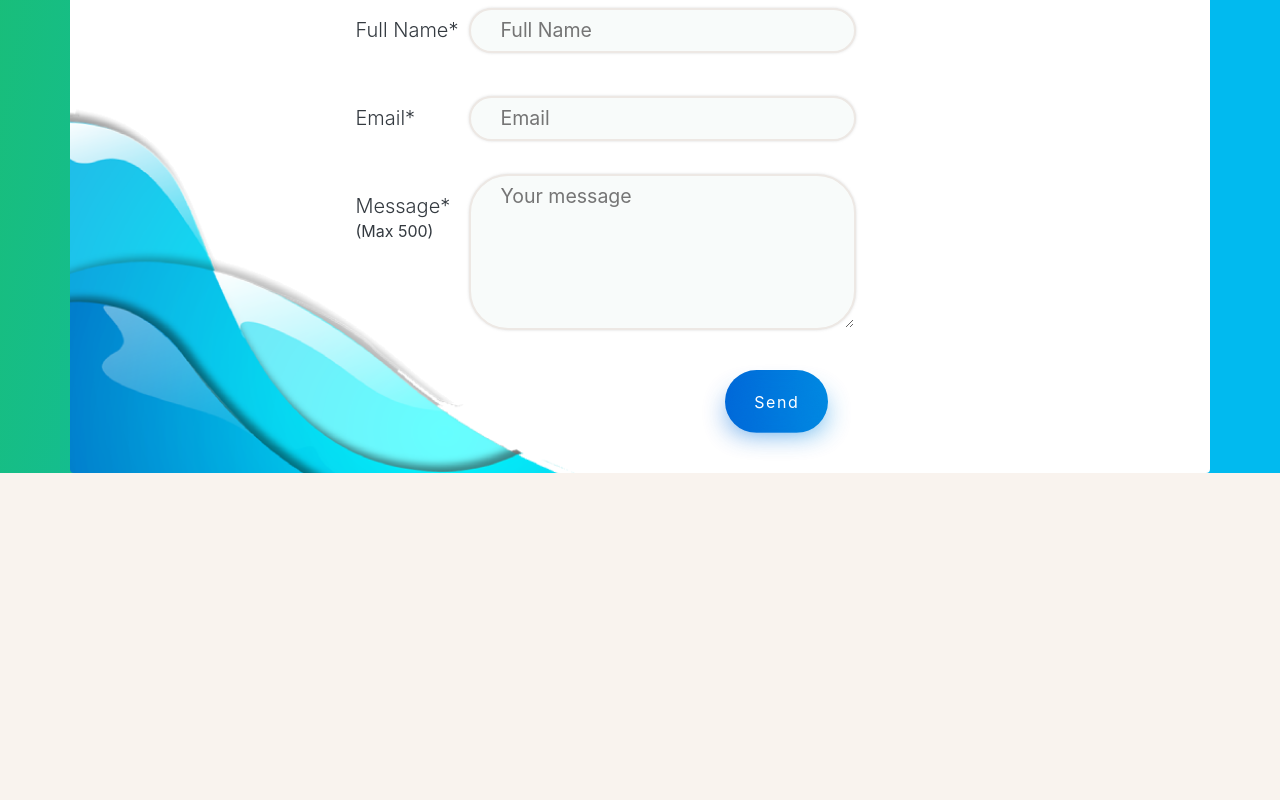
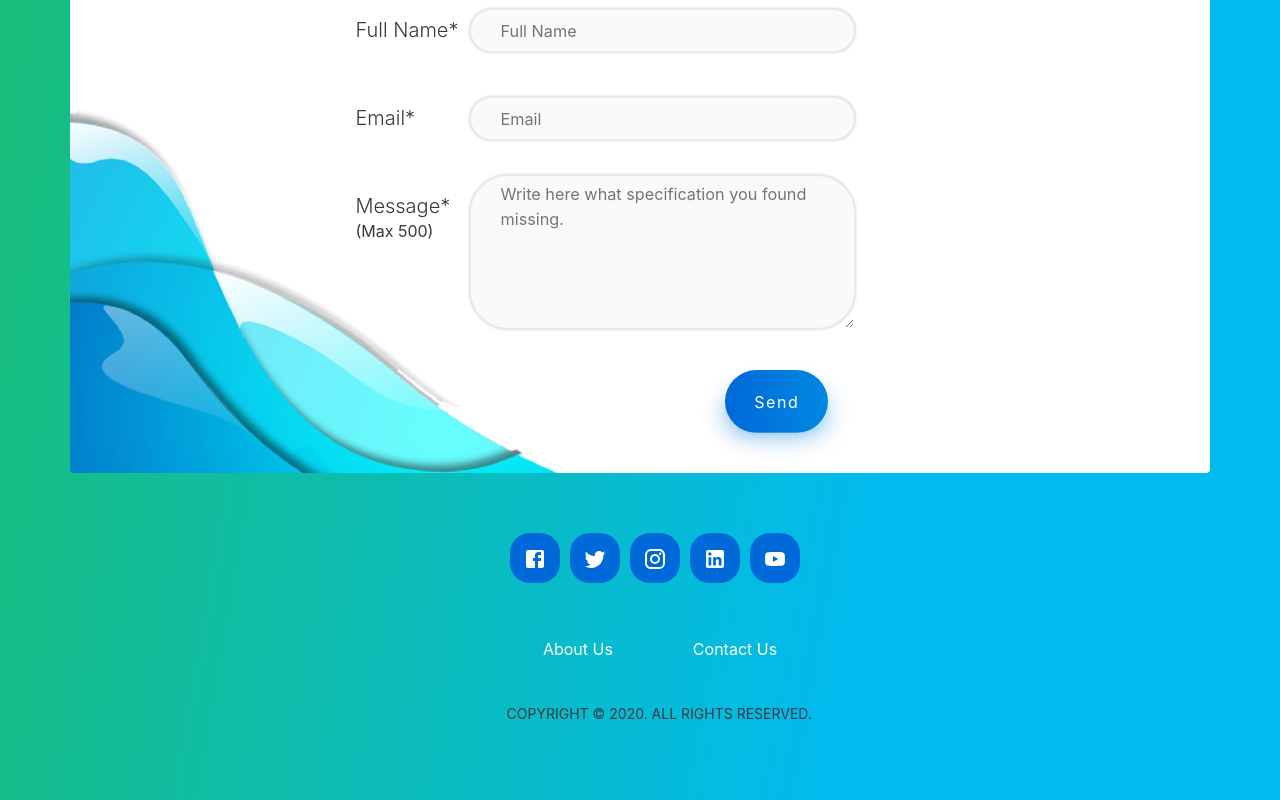
Before and after one commit to jnd-lb/smartZone-Frontend, a React (Create React App) app: page / in a window 1280 px wide. Shown: the part 1702-2502 px from the top of the page. Before the commit the page ends 2175 px from the top, so only its background shows below. Built offline with nearby package versions, Linux system fonts and the light colour scheme.

Commit message:
landing page

```diff
--- a/src/components/contactUs/contactUs.js
+++ b/src/components/contactUs/contactUs.js
@@ -5,36 +5,32 @@ function contactUs (props) {
     return (
       <section className={cx("container", "rounded-bottom", Classes.container)}>
         <div className={cx(Classes.formWrapper)}>
-            <form id="form" method="post" name="emailform" action="email.php">
+            <form id="form" method="post" name="emailform" action="">
                   <h3 className={cx(Classes.formTitle)}>Contact Us</h3>
                   <h6 className={cx(Classes.formUndertitle)}>Couldn't find what you are looking for?<br className={cx(Classes.break)} ></br> Contact us through this form. We are looking forward to hearing from you.</h6>
                   <p className={cx(Classes.required)}>Fields marked "*" are required.</p>
                 <div className={cx(Classes.formInputMax)}>
                   <h5 className={cx(Classes.formText)}>Full Name*</h5>
                   <div className={cx(Classes.formInputWrapper, Classes.flexboxLeft)}>
-                    {/* <i className={cx(Classes.uil, Clasess.uil-at)}></i> */}
-                    <input className={cx(Classes.formInput)} id="name" name="name" type="text" placeholder="Full Name" aria-label="" required/>
+                    <input className={cx(Classes.formInput)} id="name" name="name" type="text" placeholder="Full Name" aria-label="" required />
                 </div>
                 </div>
                 <div className={cx(Classes.formInputMax)}>
                   <h5 className={cx(Classes.formText)}>Email*</h5>
                   <div className={cx(Classes.formInputWrapper, Classes.flexboxLeft)}>
-                    {/* <i className={cx(Classes.uil, Clasess.uil-at)}></i> */}
                     <input className={cx(Classes.formInput)} id="email" name="email" type="email" placeholder="Email" aria-label="" required/>
                   </div>
                 </div>
                 <div className={cx(Classes.formInputMax)}>
                   <h5 className={cx(Classes.formText)}>Message* <small>(Max 500)</small></h5>
                   <div id="textarea" className={cx(Classes.formInputWrapper, Classes.flexboxLeftStart)}>
-                    {/* <i className={cx(Classes.uil, uil-comment-dots)}></i> */}
-                    <textarea className={cx(Classes.formInput)} id="message" name="message" placeholder="Your message" maxlength="500" aria-label="" required></textarea>
+                    <textarea className={cx(Classes.formInput)} id="message" name="message" placeholder="Write here what specification you found missing." maxlength="500" aria-label="" required></textarea>
                   </div>
                  </div>
                  <div className={cx(Classes.formInputMax, Classes.flexboxLeft)}>
                   <div className={cx(Classes.buttonWrapper)}>
                      <button id="form-button" type="submit" className={cx(Classes.button, Classes.btnPrimary)}>
-                    {/*<i className={cx(Classes.uil uil-envelope-heart"></i>*/}
-                    Send
+                      Send
                     <div className={cx(Classes.btnSecondary)}></div>
                     </button>
                    </div>
--- a/src/components/contactUs/contactUs.module.css
+++ b/src/components/contactUs/contactUs.module.css
@@ -56,6 +56,9 @@ textarea::-webkit-scrollbar {
 textarea::-webkit-scrollbar-thumb {
     border-radius: 5em;
     background-color: var(--primary);
+}
+::placeholder{
+    font-size: smaller;
 }
 /* Global classes */
 .space {
--- /dev/null
+++ b/src/components/footer/footer.js
@@ -0,0 +1,48 @@
+import React from 'react';
+import cx from "classnames";
+import Classes from "./footer.module.css";
+import FacebookIcon from '@material-ui/icons/Facebook';
+import TwitterIcon from '@material-ui/icons/Twitter';
+import InstagramIcon from '@material-ui/icons/Instagram';
+import LinkedInIcon from '@material-ui/icons/LinkedIn';
+import YouTubeIcon from '@material-ui/icons/YouTube';
+function footer (props) {
+    return (
+<footer className={cx(Classes.footer)}>
+  <div className={cx(Classes.container)}>
+      <div className={cx("row")}>
+        <div className={cx("col-md-12")}>
+          {/* Follow Us */}
+          <ul className={cx(Classes.footerFollow)}>
+            <li><a className={cx(Classes.a)} href="#"><FacebookIcon/></a></li>
+            <li><a className={cx(Classes.a)} href="#"><TwitterIcon/></a></li>
+            <li><a className={cx(Classes.a)} href="#"><InstagramIcon/></a></li>
+            <li><a className={cx(Classes.a)} href="#"><LinkedInIcon/></a></li>
+            <li><a className={cx(Classes.a)} href="#"><YouTubeIcon/></a></li>
+          </ul>
+          {/* NavBar */}
+          <div className={cx("",Classes.Header)}>
+            <ul className={cx(Classes.NavBar)}>
+                  <li className={cx(Classes.border)}>
+                      <a className={cx(Classes.NavBarA)} link="" >About Us</a>
+                  </li>
+                  <li >
+                      <a className={cx(Classes.NavBarA)} link="">Contact Us</a>
+                  </li>
+            </ul>
+          </div>
+
+        {/* CopyRight */}
+          <div className={cx(Classes.footerCopyright)}>
+            <p>Copyright © 2020. All Rights Reserved.</p>
+          </div>
+        </div>
+      </div>
+    </div>
+  </footer>
+
+
+    )
+}
+
+export default footer;
--- /dev/null
+++ b/src/components/footer/footer.module.css
@@ -0,0 +1,92 @@
+.a {
+    color: #6195FF;
+    text-decoration: none;
+    -webkit-transition: 0.2s opacity;
+    transition: 0.2s opacity;
+}
+.a:hover, .a:focus {
+    text-decoration: none;
+    outline: none;
+    opacity: 0.8;
+    color: #6195FF;
+}
+.footer {
+    position: relative;
+    padding-top: 60px;
+    padding-bottom: 60px;
+}
+
+.footerFollow {
+    text-align: center;
+
+}
+.footerFollow li {
+    display: inline-block;
+    margin-right: 10px;
+    margin-bottom: 13px;
+}
+
+.footerFollow li .a {
+  display: inline-block;
+  width: 50px;
+  height: 50px;
+  line-height: 50px;
+  text-align: center;
+  border-radius: 20px;
+  background-color: rgba(0, 105, 217, 1);
+  color:#FFF;
+
+}
+
+.footerCopyright p {
+    text-align: center;
+    font-size: 14px;
+    text-transform: uppercase;
+    margin-left: 3%;
+  color:#343a40;;
+}
+
+.Header{
+    color: white;
+    padding:2%;
+    display: flex;
+    justify-content: center;
+
+}
+.NavBarA{
+    color: white !important;
+    text-decoration: none !important;
+}
+.NavBar{
+    display: inline;
+    list-style: none;
+}
+
+.NavBar ul{
+   align-self: flex-end;
+    position: relative;
+}
+.NavBar li{
+    cursor: pointer;
+    display: inline;
+    padding: 5px 30px;
+    position: relative;
+    margin: 0 10px;
+}
+
+.NavBar li:hover:after{
+    width: 100%;
+}
+
+.NavBar li:after{
+    content: " ";
+background-color: white;
+width: 0;
+height: 1px;
+position: absolute;
+right: 0;
+bottom: -5px;
+right: auto;
+left: 0;
+transition: all 0.5s ease;
+}
--- a/src/containers/landing_page/landingpage.js
+++ b/src/containers/landing_page/landingpage.js
@@ -3,6 +3,7 @@ import Header from "../../components/header/header";
 import Hero from "../../components/hero/hero";
 import AboutUs from "../../components/aboutUs/aboutUs";
 import ContactUs from "../../components/contactUs/contactUs";
+import Footer from "../../components/footer/footer";
 import Classes from "./landingpage.module.css"; // when you import the css this you prevent the css from being inherited by the children
 
 export default class landingpage extends Component {
@@ -13,6 +14,7 @@ export default class landingpage extends Component {
               <Hero/>
               <AboutUs/>
               <ContactUs/>
+              <Footer/>
             </div>
         )
     }
```
Also changed, not shown: 1 other file (tests, documents, lock files or other folders).
